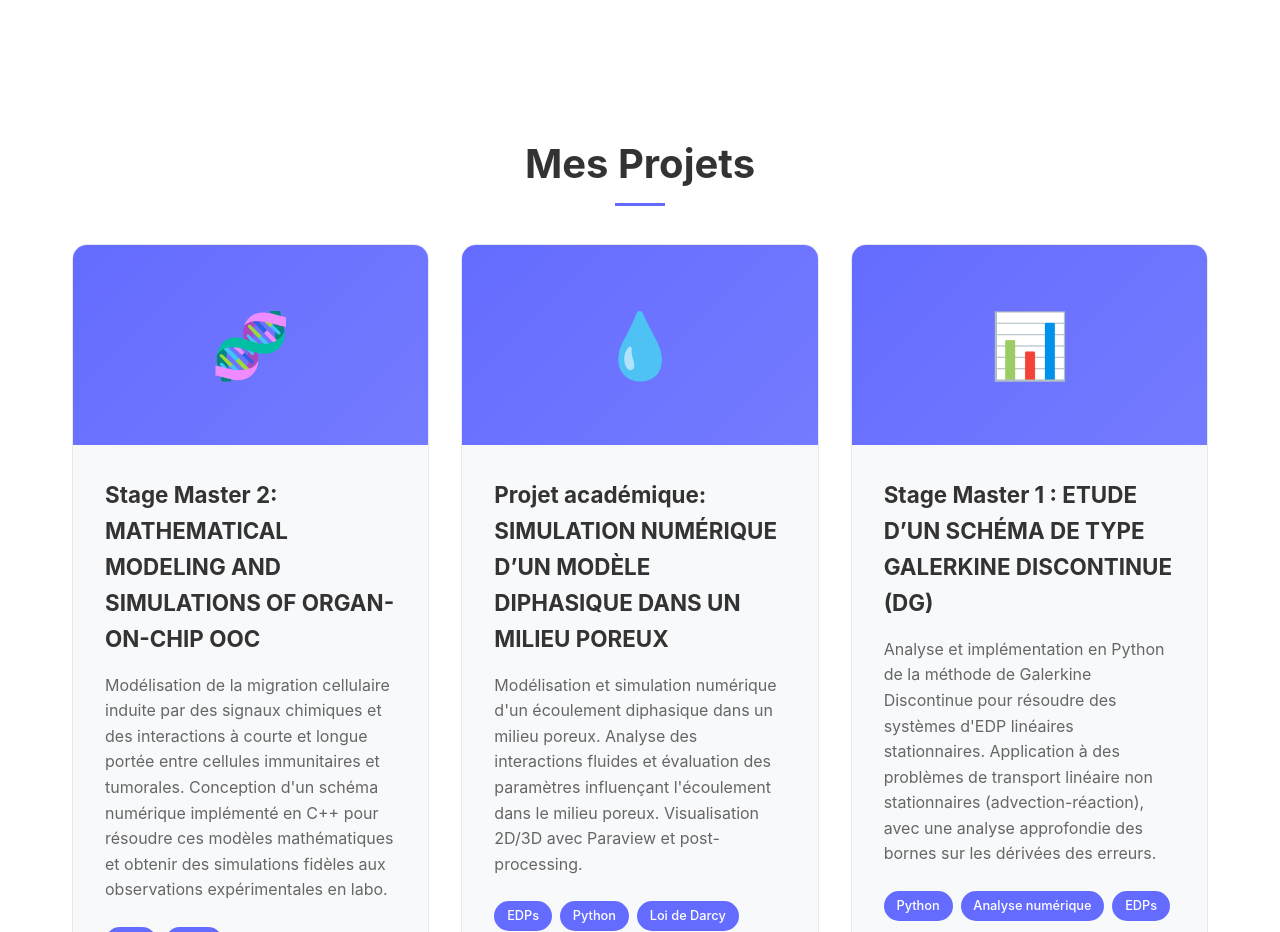
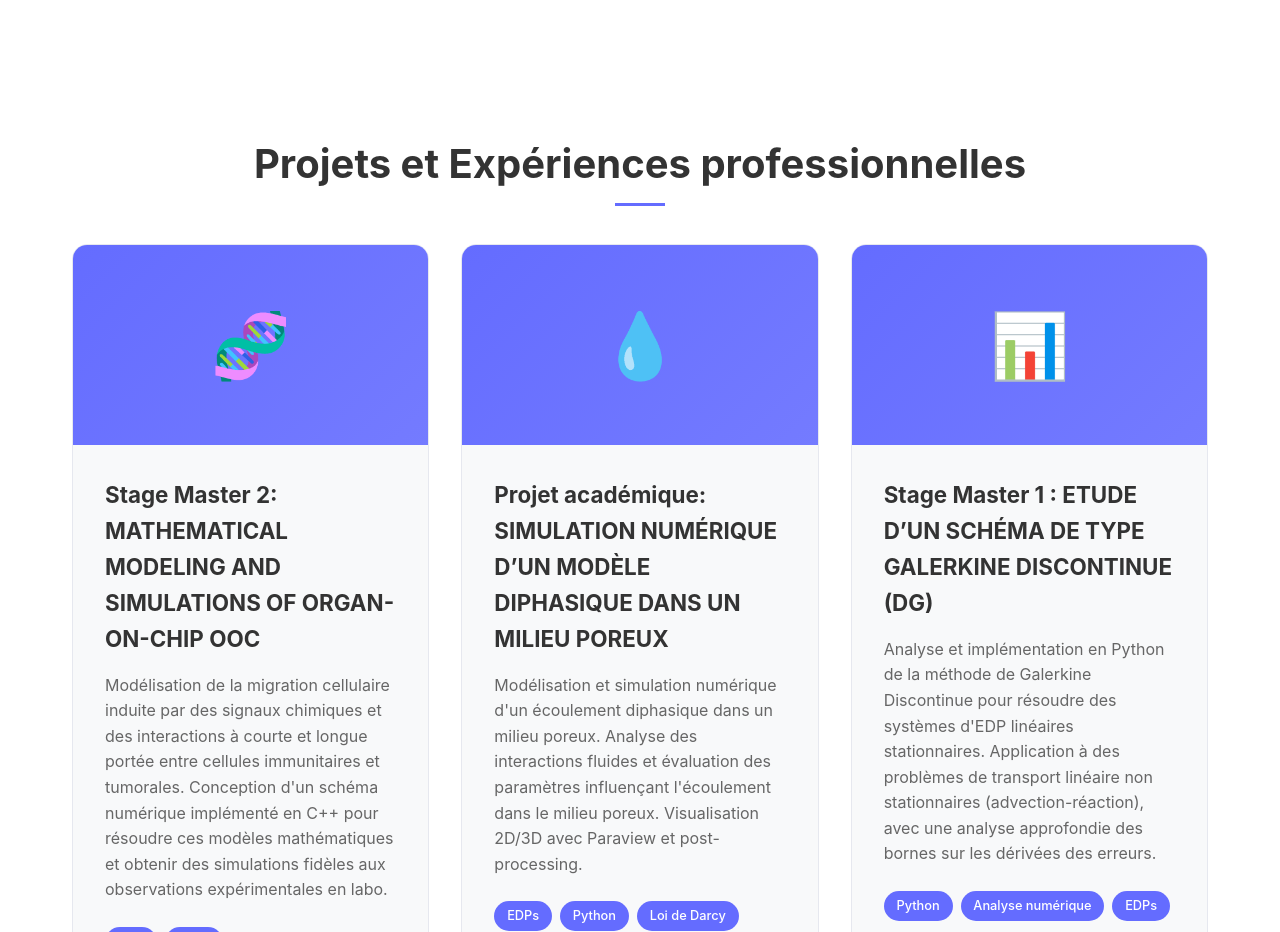
Before and after one commit to DiengAda/mon-portfolio, a React (Vite) app: page / in a window 1280 px wide. Shown: the part 3740-4672 px from the top of the page. Built offline with nearby package versions, Linux system fonts and the light colour scheme.

Commit message:
Mise à jour du titre de la section Projets pour inclure les expériences professionnelles

```diff
--- a/src/sections/Projects.jsx
+++ b/src/sections/Projects.jsx
@@ -47,7 +47,7 @@ function Projects() {
   return (
     <section id="projets" className="projects">
       <div className="projects-container">
-        <h2 className="section-title">Mes Projets</h2>
+        <h2 className="section-title">Projets et Expériences professionnelles</h2>
         <div className="projects-grid">
           {projects.map((project, index) => (
             <div key={index} className="project-card">
```
